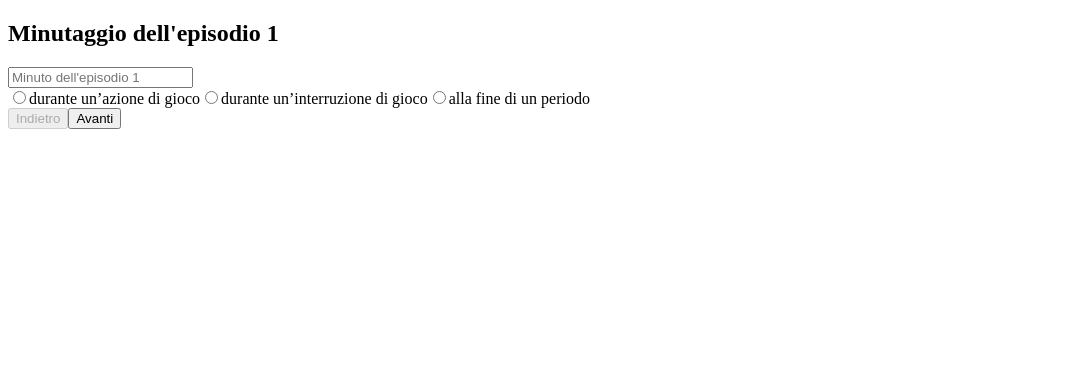
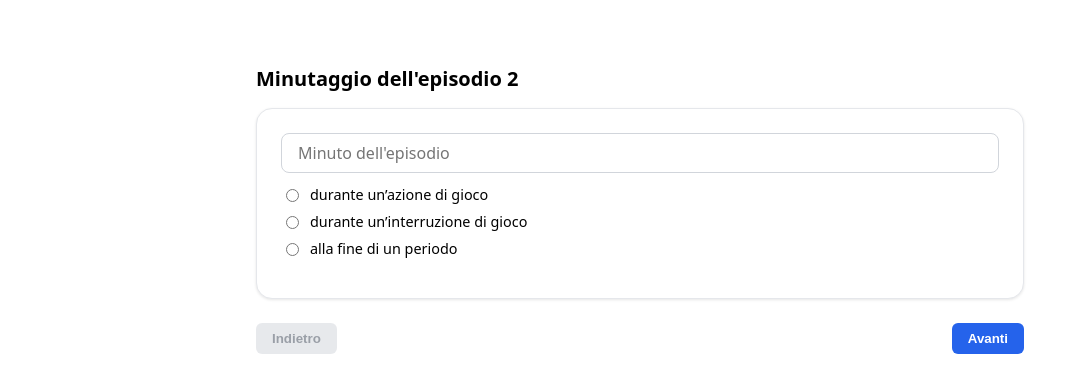
Before and after one commit to ThoEggwfo/rapporti, a Next.js app: page / in a window 1280 px wide. Shown: the top 392 px of the page, without its empty margins (0-1079 px from the left). Built offline with nearby package versions, Linux system fonts and the light colour scheme.

Commit message:
Update index.js with styled version

```diff
--- a/pages/index.js
+++ b/pages/index.js
@@ -1,8 +1,6 @@
 import { useState } from "react";
-import Head from "next/head";
 
 export default function Home() {
-  const [step, setStep] = useState(0);
   const [formData, setFormData] = useState({
     minute: "",
     situation: "",
@@ -14,52 +12,200 @@ export default function Home() {
     puckDistance: "",
     fieldZone: "",
     other: "",
-    victimStatus: "",
-    penaltyType: "",
-    rule: "",
-    comments: "",
   });
 
-  const handleChange = (field, value) => {
-    setFormData((prev) => ({ ...prev, [field]: value }));
+  const [step, setStep] = useState(0);
+
+  function handleChange(field, value) {
+    setFormData(prev => ({ ...prev, [field]: value }));
+  }
+
+  function handleNext() {
+    setStep(prev => Math.min(prev + 1, steps.length));
+  }
+
+  function handlePrev() {
+    setStep(prev => Math.max(prev - 1, 0));
+  }
+
+  // Einfaches CSS-in-JS-Styles-Objekt:
+  const styles = {
+    inputField: {
+      width: "100%",
+      border: "1px solid #d1d5db",
+      borderRadius: "8px",
+      padding: "0.5rem 1rem",
+      fontSize: "1rem",
+      fontFamily: "inherit",
+      outline: "none",
+      boxSizing: "border-box",
+      marginBottom: "0.5rem",
+      transition: "box-shadow 0.2s ease",
+    },
+    inputFieldFocus: {
+      boxShadow: "0 0 0 3px rgba(59, 130, 246, 0.5)",
+      borderColor: "#3b82f6",
+    },
+    textareaField: {
+      width: "100%",
+      border: "1px solid #d1d5db",
+      borderRadius: "8px",
+      padding: "0.5rem 1rem",
+      fontSize: "1rem",
+      fontFamily: "inherit",
+      outline: "none",
+      boxSizing: "border-box",
+      resize: "vertical",
+      marginTop: "0.5rem",
+      minHeight: "70vh",
+      transition: "box-shadow 0.2s ease",
+    },
+    radioGroup: {
+      display: "flex",
+      flexDirection: "column",
+      marginTop: "0.25rem",
+      marginBottom: "1rem",
+      gap: "0.5rem",
+    },
+    radioLabel: {
+      display: "flex",
+      alignItems: "center",
+      gap: "0.5rem",
+      fontSize: "0.9rem",
+      cursor: "pointer",
+      userSelect: "none",
+    },
+    radioInput: {
+      cursor: "pointer",
+      accentColor: "#2563eb",
+    },
+    fieldGroup: {
+      backgroundColor: "white",
+      borderRadius: "16px",
+      padding: "1.5rem",
+      boxShadow: "0 1px 3px rgba(0,0,0,0.1)",
+      border: "1px solid #e5e7eb",
+      marginBottom: "1rem",
+    },
+    buttonPrimary: {
+      padding: "0.5rem 1rem",
+      backgroundColor: "#2563eb",
+      color: "white",
+      borderRadius: "6px",
+      border: "none",
+      cursor: "pointer",
+      fontWeight: "600",
+      transition: "background-color 0.2s ease",
+    },
+    buttonPrimaryHover: {
+      backgroundColor: "#1d4ed8",
+    },
+    buttonDisabled: {
+      backgroundColor: "#d1d5db",
+      cursor: "not-allowed",
+      opacity: 0.5,
+    },
+    buttonSecondary: {
+      padding: "0.5rem 1rem",
+      backgroundColor: "#e5e7eb",
+      color: "#374151",
+      borderRadius: "6px",
+      border: "none",
+      cursor: "pointer",
+      fontWeight: "600",
+      transition: "background-color 0.2s ease",
+    },
+    buttonSecondaryHover: {
+      backgroundColor: "#d1d5db",
+    },
   };
 
+  // Für Fokus-Handling bei Input/textarea (damit man Schatten anwendet) kann man useState verwenden:
+  const [focusedInput, setFocusedInput] = useState(null);
+
+  // Beispiel: Eingabefeld mit Fokus-Style:
+  function InputField({ value, onChange, placeholder, name }) {
+    const isFocused = focusedInput === name;
+    return (
+      <input
+        name={name}
+        value={value}
+        onChange={e => onChange(e.target.value)}
+        placeholder={placeholder}
+        style={{
+          ...styles.inputField,
+          ...(isFocused ? styles.inputFieldFocus : {}),
+        }}
+        onFocus={() => setFocusedInput(name)}
+        onBlur={() => setFocusedInput(null)}
+      />
+    );
+  }
+
+  function TextareaField({ value, onChange, placeholder, name }) {
+    const isFocused = focusedInput === name;
+    return (
+      <textarea
+        name={name}
+        value={value}
+        onChange={e => onChange(e.target.value)}
+        placeholder={placeholder}
+        style={{
+          ...styles.textareaField,
+          ...(isFocused ? styles.inputFieldFocus : {}),
+        }}
+        onFocus={() => setFocusedInput(name)}
+        onBlur={() => setFocusedInput(null)}
+      />
+    );
+  }
+
+  function RadioGroup({ name, options, selected, onChange, label }) {
+    return (
+      <div style={styles.radioGroup}>
+        {label && <p style={{ fontWeight: "600", fontSize: "0.9rem" }}>{label}</p>}
+        {options.map((opt) => (
+          <label key={opt} style={styles.radioLabel}>
+            <input
+              type="radio"
+              name={name}
+              value={opt}
+              checked={selected === opt}
+              onChange={e => onChange(e.target.value)}
+              style={styles.radioInput}
+            />
+            {opt}
+          </label>
+        ))}
+      </div>
+    );
+  }
+
   const FieldGroup = ({ children }) => (
-    <div className="bg-white rounded-2xl p-6 shadow space-y-4 border border-gray-200">
-      {children}
-    </div>
+    <div style={styles.fieldGroup}>{children}</div>
   );
 
   const steps = [
     {
-      label: "Minutaggio dell'episodio 1",
+      label: "Minutaggio dell'episodio 2",
       content: (
         <FieldGroup>
-          <input
-            placeholder="Minuto dell'episodio 1"
+          <InputField
+            name="minute"
+            placeholder="Minuto dell'episodio"
             value={formData.minute}
-            onChange={(e) => handleChange("minute", e.target.value)}
-            className="w-full border border-gray-300 rounded px-4 py-2 focus:outline-none focus:ring-2 focus:ring-blue-500"
+            onChange={val => handleChange("minute", val)}
           />
-          <div className="flex flex-col space-y-2 pt-2">
-            {[
+          <RadioGroup
+            name="situation"
+            options={[
               "durante un’azione di gioco",
               "durante un’interruzione di gioco",
               "alla fine di un periodo",
-            ].map((val) => (
-              <label key={val} className="flex items-center gap-2 text-sm">
-                <input
-                  type="radio"
-                  name="situation"
-                  value={val}
-                  checked={formData.situation === val}
-                  onChange={(e) => handleChange("situation", e.target.value)}
-                  className="accent-blue-600"
+            ]}
+            selected={formData.situation}
+            onChange={val => handleChange("situation", val)}
           />
-                {val}
-              </label>
-            ))}
-          </div>
         </FieldGroup>
       ),
     },
@@ -67,38 +213,29 @@ export default function Home() {
       label: "Giocatore in fallo",
       content: (
         <FieldGroup>
-          <input
+          <InputField
+            name="playerName"
             placeholder="Nome del giocatore"
             value={formData.playerName}
-            onChange={(e) => handleChange("playerName", e.target.value)}
-            className="w-full border border-gray-300 rounded px-4 py-2 focus:outline-none focus:ring-2 focus:ring-blue-500"
+            onChange={val => handleChange("playerName", val)}
           />
-          <input
+          <InputField
+            name="playerNumber"
             placeholder="Numero di maglia"
             value={formData.playerNumber}
-            onChange={(e) => handleChange("playerNumber", e.target.value)}
-            className="w-full border border-gray-300 rounded px-4 py-2 focus:outline-none focus:ring-2 focus:ring-blue-500"
+            onChange={val => handleChange("playerNumber", val)}
           />
-          <div className="flex flex-col space-y-2">
-            {["squadra di casa", "squadra ospite"].map((val) => (
-              <label key={val} className="flex items-center gap-2 text-sm">
-                <input
-                  type="radio"
+          <RadioGroup
             name="teamType"
-                  value={val}
-                  checked={formData.teamType === val}
-                  onChange={(e) => handleChange("teamType", e.target.value)}
-                  className="accent-blue-600"
+            options={["squadra di casa", "squadra ospite"]}
+            selected={formData.teamType}
+            onChange={val => handleChange("teamType", val)}
           />
-                {val}
-              </label>
-            ))}
-          </div>
-          <input
+          <InputField
+            name="teamName"
             placeholder="Nome della squadra"
             value={formData.teamName}
-            onChange={(e) => handleChange("teamName", e.target.value)}
-            className="w-full border border-gray-300 rounded px-4 py-2 focus:outline-none focus:ring-2 focus:ring-blue-500"
+            onChange={val => handleChange("teamName", val)}
           />
         </FieldGroup>
       ),
@@ -107,11 +244,11 @@ export default function Home() {
       label: "Descrizione dell'azione",
       content: (
         <FieldGroup>
-          <textarea
+          <TextareaField
+            name="action"
             placeholder="Descrizione dettagliata dell'azione"
             value={formData.action}
-            onChange={(e) => handleChange("action", e.target.value)}
-            className="w-full min-h-[70vh] border border-gray-300 rounded px-4 py-2 resize-none focus:outline-none focus:ring-2 focus:ring-blue-500"
+            onChange={val => handleChange("action", val)}
           />
         </FieldGroup>
       ),
@@ -120,180 +257,95 @@ export default function Home() {
       label: "Posizione sul campo",
       content: (
         <FieldGroup>
-          <div className="flex flex-col space-y-2">
-            <p className="font-semibold text-sm">Distanza dal disco:</p>
-            {[
+          <RadioGroup
+            name="puckDistance"
+            label="Distanza dal disco:"
+            options={[
               "vicino al disco/all'azione di gioco",
               "lontano dal disco/all'azione di gioco",
-            ].map((val) => (
-              <label key={val} className="flex items-center gap-2 text-sm">
-                <input
-                  type="radio"
-                  name="puckDistance"
-                  value={val}
-                  checked={formData.puckDistance === val}
-                  onChange={(e) => handleChange("puckDistance", e.target.value)}
-                  className="accent-blue-600"
+            ]}
+            selected={formData.puckDistance}
+            onChange={val => handleChange("puckDistance", val)}
           />
-                {val}
-              </label>
-            ))}
-          </div>
-          <div className="flex flex-col space-y-2 mt-4">
-            <p className="font-semibold text-sm">Zona del campo:</p>
-            {["lungo la balaustra", "a centro pista", "davanti alla porta"].map(
-              (val) => (
-                <label key={val} className="flex items-center gap-2 text-sm">
-                  <input
-                    type="radio"
+          <RadioGroup
             name="fieldZone"
-                    value={val}
-                    checked={formData.fieldZone === val}
-                    onChange={(e) => handleChange("fieldZone", e.target.value)}
-                    className="accent-blue-600"
+            label="Zona del campo:"
+            options={[
+              "lungo la balaustra",
+              "a centro pista",
+              "davanti alla porta",
+            ]}
+            selected={formData.fieldZone}
+            onChange={val => handleChange("fieldZone", val)}
           />
-                  {val}
-                </label>
-              )
-            )}
-          </div>
-          <textarea
+          <TextareaField
+            name="other"
             placeholder="Altro"
             value={formData.other}
-            onChange={(e) => handleChange("other", e.target.value)}
-            className="w-full border border-gray-300 rounded px-4 py-2 resize-none mt-4 focus:outline-none focus:ring-2 focus:ring-blue-500"
-          />
-        </FieldGroup>
-      ),
-    },
-    {
-      label: "Condizione del giocatore colpito",
-      content: (
-        <FieldGroup>
-          <div className="flex flex-col space-y-2">
-            {[
-              "ha dovuto ricevere cure mediche",
-              "ha ripreso subito la partita",
-              "ha ripreso la partita dopo qualche cambio",
-              "non ha più ripreso la partita",
-            ].map((val) => (
-              <label key={val} className="flex items-center gap-2 text-sm">
-                <input
-                  type="radio"
-                  name="victimStatus"
-                  value={val}
-                  checked={formData.victimStatus === val}
-                  onChange={(e) => handleChange("victimStatus", e.target.value)}
-                  className="accent-blue-600"
-                />
-                {val}
-              </label>
-            ))}
-          </div>
-        </FieldGroup>
-      ),
-    },
-    {
-      label: "Tipo di penalità e regola",
-      content: (
-        <FieldGroup>
-          <div className="flex flex-col space-y-2">
-            {[
-              "di cattiva condotta (10’)",
-              "partita di cattiva condotta (20’)",
-              "maggiore + partita cattiva condotta (5’+20’)",
-            ].map((val) => (
-              <label key={val} className="flex items-center gap-2 text-sm">
-                <input
-                  type="radio"
-                  name="penaltyType"
-                  value={val}
-                  checked={formData.penaltyType === val}
-                  onChange={(e) => handleChange("penaltyType", e.target.value)}
-                  className="accent-blue-600"
-                />
-                {val}
-              </label>
-            ))}
-          </div>
-          <input
-            placeholder="Regola e descrizione (es. art. 50.3 – Kneeing)"
-            value={formData.rule}
-            onChange={(e) => handleChange("rule", e.target.value)}
-            className="w-full border border-gray-300 rounded px-4 py-2 mt-2 focus:outline-none focus:ring-2 focus:ring-blue-500"
-          />
-        </FieldGroup>
-      ),
-    },
-    {
-      label: "Commenti finali",
-      content: (
-        <FieldGroup>
-          <textarea
-            placeholder="Ulteriori commenti (facoltativi)"
-            value={formData.comments}
-            onChange={(e) => handleChange("comments", e.target.value)}
-            className="w-full min-h-[70vh] border border-gray-300 rounded px-4 py-2 resize-none focus:outline-none focus:ring-2 focus:ring-blue-500"
+            onChange={val => handleChange("other", val)}
           />
         </FieldGroup>
       ),
     },
   ];
 
- const isLastStep = step === steps.length;
-  const handleNext = () => setStep((prev) => Math.min(prev + 1, steps.length));
-  const handlePrev = () => setStep((prev) => Math.max(prev - 1, 0));
-
-  const generateText = () => {
-    return `Al minuto ${formData.minute}, ${formData.situation}, il giocatore ${formData.playerName} n. ${formData.playerNumber},
-    squadra ${formData.teamType} (${formData.teamName}), ha compiuto l'azione seguente: ${formData.action}.
-    Posizione: ${formData.puckDistance}, ${formData.fieldZone}. Note aggiuntive: ${formData.other}.
-    Condizione del giocatore colpito: ${formData.victimStatus}.
-    Penalità: ${formData.penaltyType}. Regola: ${formData.rule}.
-    Commenti finali: ${formData.comments}`;
-  };
-
   return (
-    <>
-      <Head>
-        <title>Rapporto arbitrale GAHG</title>
-      </Head>
-      <main className="max-w-4xl mx-auto p-4">
+    <main
+      style={{
+        maxWidth: "768px",
+        margin: "2rem auto",
+        padding: "1rem",
+        fontFamily: "system-ui, sans-serif",
+      }}
+    >
       {step < steps.length ? (
         <>
-            <h2 className="text-xl font-semibold mb-4">{steps[step].label}</h2>
+          <h2 style={{ fontSize: "1.25rem", fontWeight: "600", marginBottom: "1rem" }}>
+            {steps[step].label}
+          </h2>
           {steps[step].content}
-            <div className="flex justify-between mt-6">
+          <div
+            style={{
+              display: "flex",
+              justifyContent: "space-between",
+              marginTop: "1.5rem",
+            }}
+          >
             <button
               onClick={handlePrev}
               disabled={step === 0}
-                className="px-4 py-2 bg-gray-300 rounded disabled:opacity-50"
+              style={{
+                ...styles.buttonSecondary,
+                ...(step === 0 ? styles.buttonDisabled : {}),
+              }}
             >
               Indietro
             </button>
-              <button
-                onClick={handleNext}
-                className="px-4 py-2 bg-blue-600 text-white rounded"
-              >
+            <button onClick={handleNext} style={styles.buttonPrimary}>
               Avanti
             </button>
           </div>
         </>
       ) : (
         <div>
-            <h2 className="text-xl font-semibold mb-4">Rapporto Finale</h2>
-            <pre className="whitespace-pre-wrap bg-gray-100 p-4 rounded">
-              {generateText()}
+          <h2 style={{ fontSize: "1.25rem", fontWeight: "600", marginBottom: "1rem" }}>
+            Rapporto Finale
+          </h2>
+          <pre
+            style={{
+              whiteSpace: "pre-wrap",
+              backgroundColor: "#f3f4f6",
+              padding: "1rem",
+              borderRadius: "8px",
+            }}
+          >
+            {JSON.stringify(formData, null, 2)}
           </pre>
-            <button
-              onClick={() => setStep(0)}
-              className="mt-4 px-4 py-2 bg-blue-600 text-white rounded"
-            >
+          <button onClick={() => setStep(0)} style={{ ...styles.buttonPrimary, marginTop: "1rem" }}>
             Modifica
           </button>
         </div>
       )}
     </main>
-    </>
   );
 }
```
Lines whose indentation alone changed are shown as unchanged.
